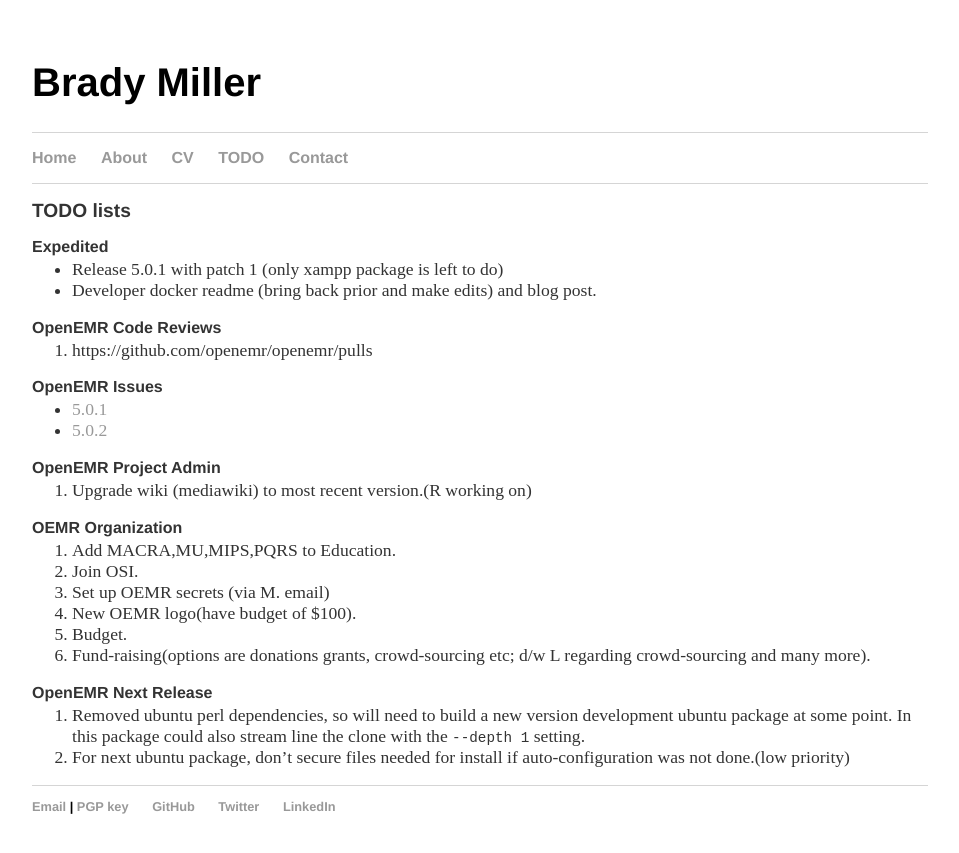
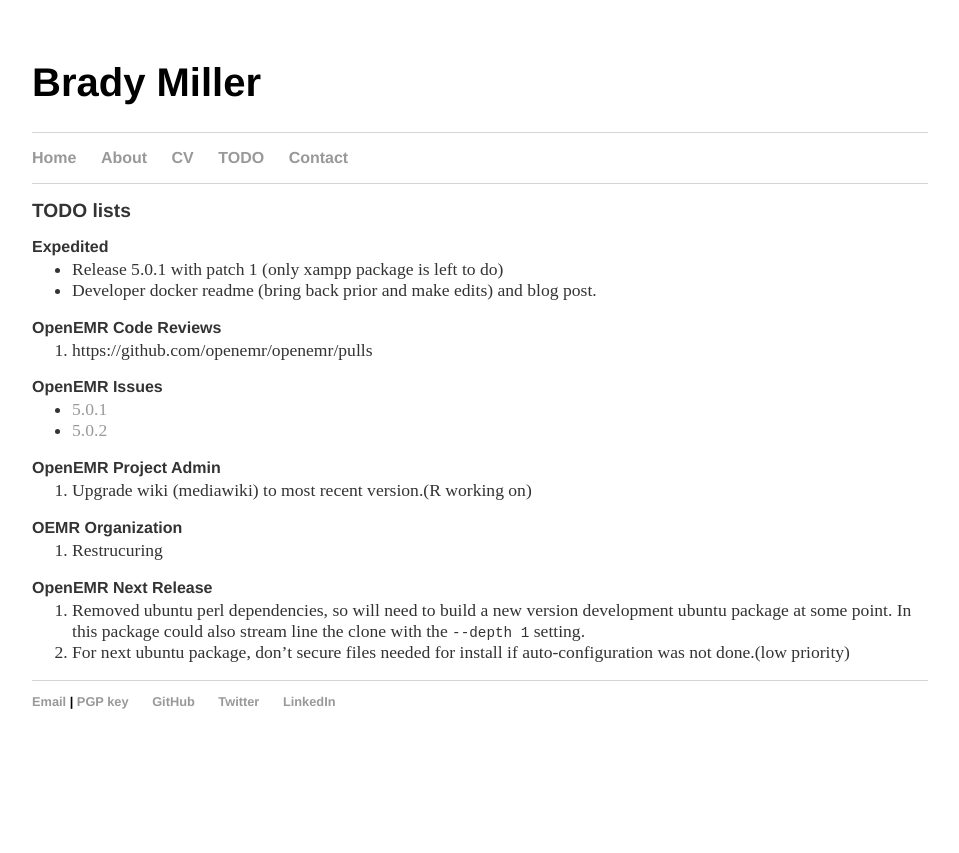
Before and after one commit to bradymiller/bradymiller.github.io, a Jekyll site: the page built from todo/index.md, in a window 1280 px wide. Shown: the top 853 px of the page, without its empty margins (160-1119 px from the left). Built offline with Jekyll 4.4.1, drawn with Linux system fonts in a browser that asks for light colours; our own code applies the rules of GitHub Pages for plain Markdown files.

Commit message:
Update index.md

```diff
--- a/todo/index.md
+++ b/todo/index.md
@@ -18,12 +18,7 @@
 1. Upgrade wiki (mediawiki) to most recent version.(R working on)
 
 ### OEMR Organization
-1. Add MACRA,MU,MIPS,PQRS to Education.
-1. Join OSI.
-1. Set up OEMR secrets (via M. email)
-1. New OEMR logo(have budget of $100).
-1. Budget.
-1. Fund-raising(options are donations grants, crowd-sourcing etc; d/w L regarding crowd-sourcing and many more).
+1. Restrucuring
 
 ### OpenEMR Next Release
 1. Removed ubuntu perl dependencies, so will need to build a new version development ubuntu package at some point. In this package could also stream line the clone with the `--depth 1` setting.
```
